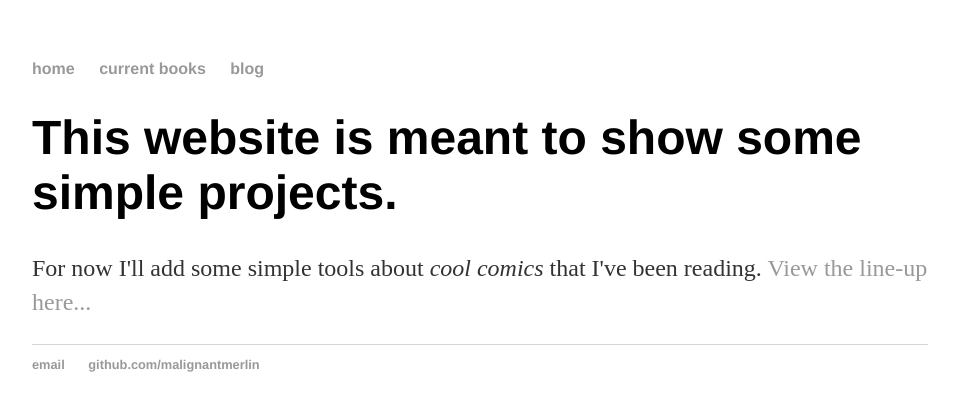
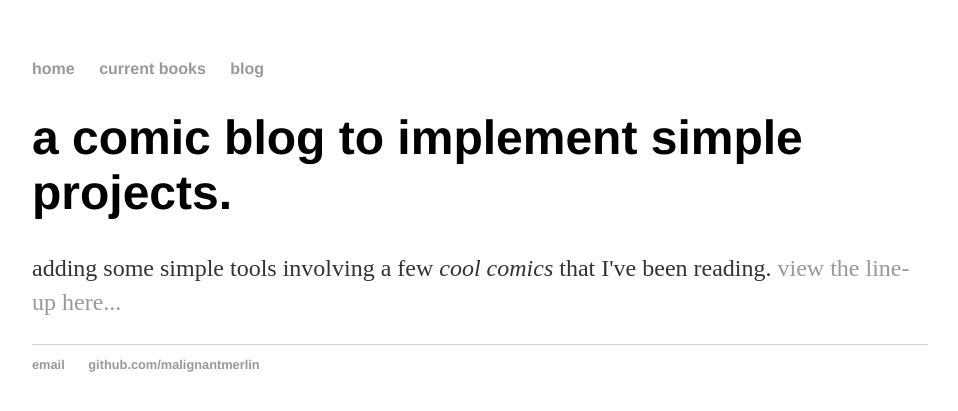
Before and after one commit to CoffeeSniffu/MalignantMerlin.github.io, a Jekyll site: the page built from index.html, in a window 1280 px wide. Shown: the top 411 px of the page, without its empty margins (160-1118 px from the left). Built offline with Jekyll 4.4.1, drawn with Linux system fonts in a browser that asks for light colours.

Commit message:
Update index.html

```diff
--- a/index.html
+++ b/index.html
@@ -3,6 +3,6 @@ layout: default
 title: book blog
 ---
 <div class="blurb">
-        		<h1>This website is meant to show some simple projects.</h1>
-				<p>For now I'll add some simple tools about <em>cool comics</em>  that I've been reading. <a href="/current-books">View the line-up here...</a></p>
+        		<h1>a comic blog to implement simple projects.</h1>
+				<p>adding some simple tools involving a few <em>cool comics</em> that I've been reading. <a href="/current-books">view the line-up here...</a></p>
     		</div><!-- /.blurb -->
```
